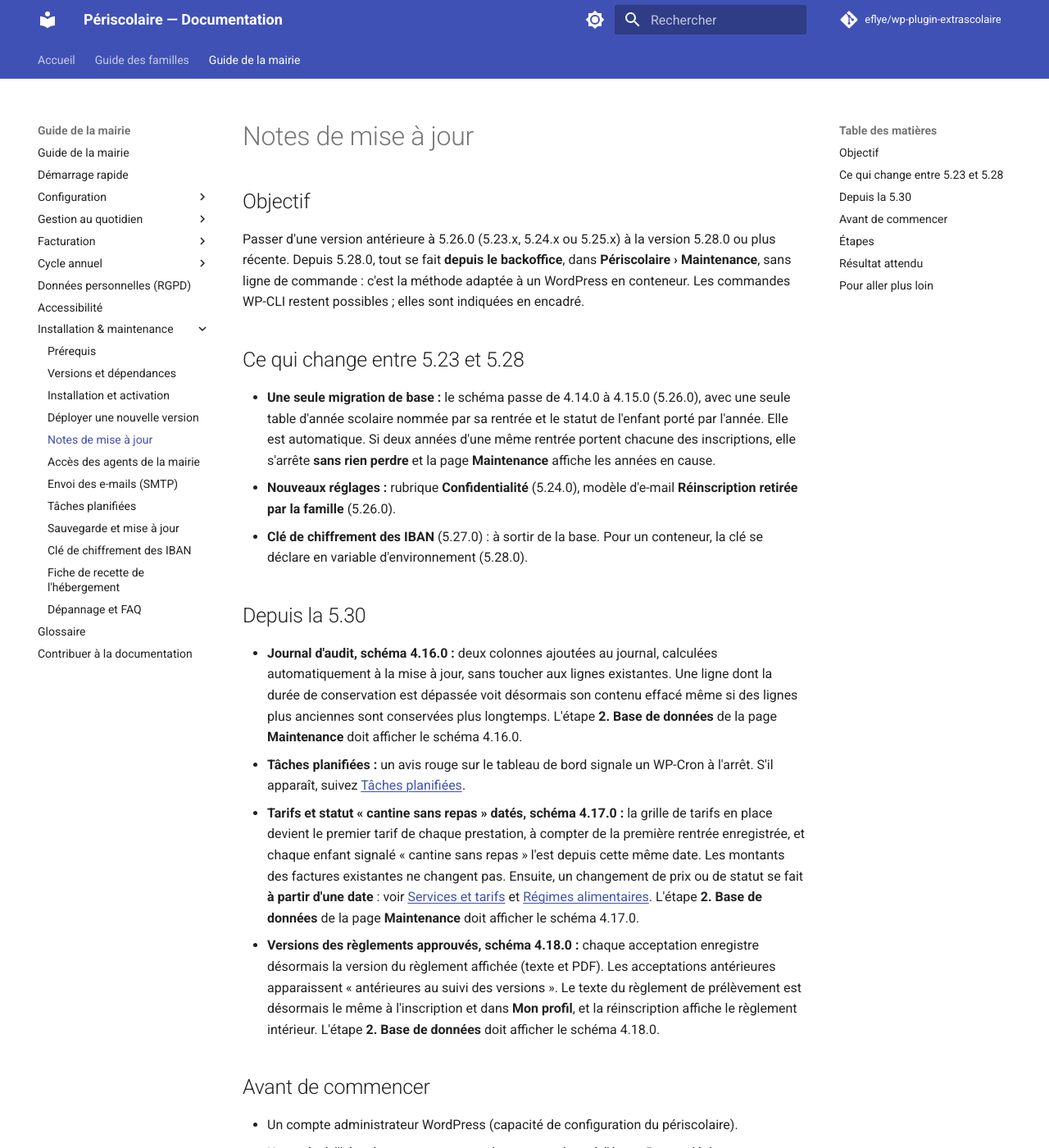
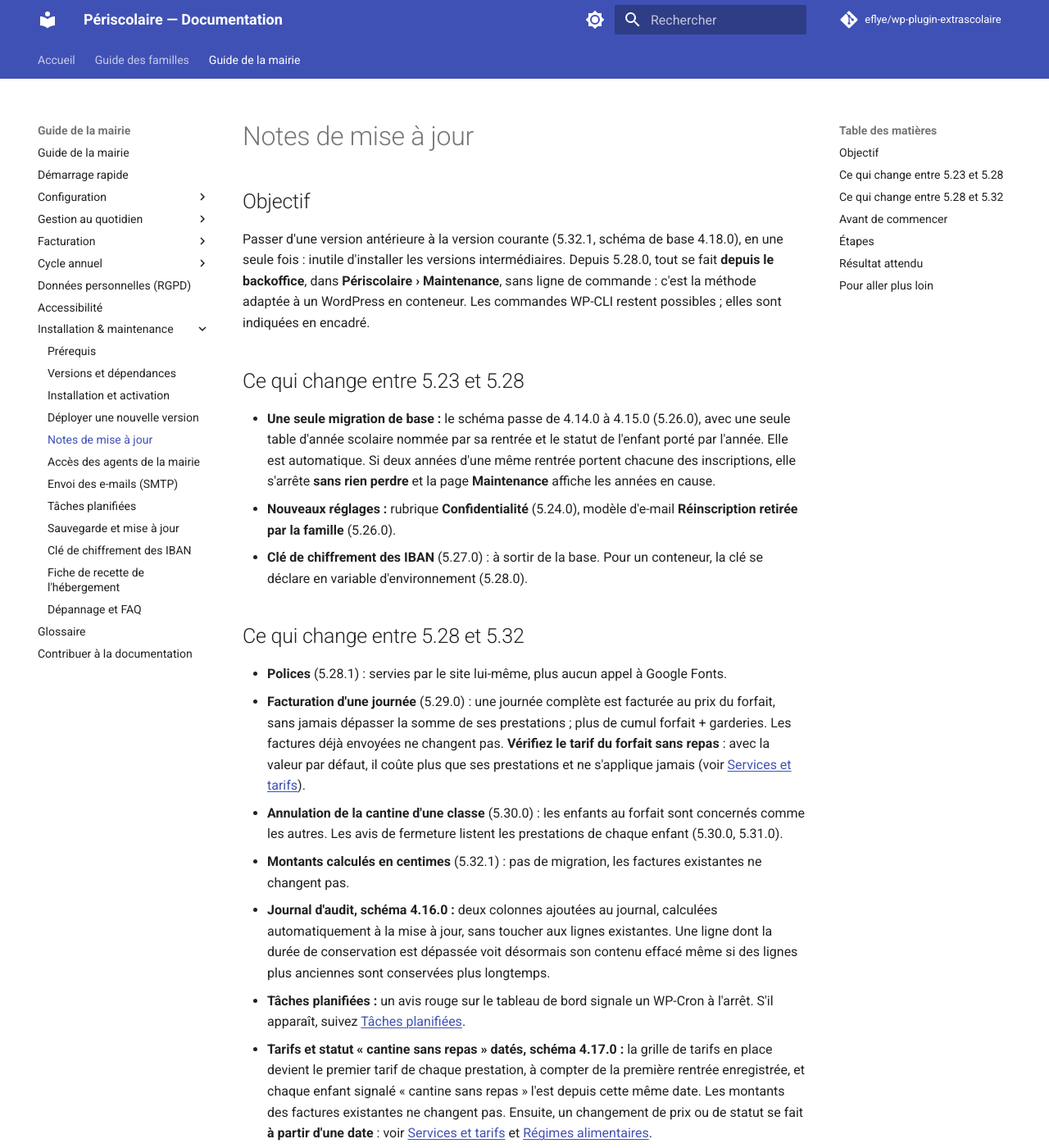
Before and after one commit to eflye/wp-plugin-extrascolaire, an MkDocs documentation site: the page built from documentation/installation/notes-mise-a-jour.md, in a window 1280 px wide and 1400 px high. Shown: the whole window at 82% size. Built offline with MkDocs 1.6.1 and Material for MkDocs 9.7.7, drawn with Linux system fonts in a browser that asks for light colours; comment, search, counter and statistics services are not loaded; some of the changed text lies outside the part shown.

Commit message:
docs: notes de mise à jour 5.32.1, documentation familles et README à jour
Co-Authored-By: Claude Opus 5.5 <noreply@anthropic.com>
Claude-Session: https://claude.ai/code/session_01NUknn5V2uYE87AKNARM7tY

```diff
--- a/documentation/installation/notes-mise-a-jour.md
+++ b/documentation/installation/notes-mise-a-jour.md
@@ -2,7 +2,7 @@
 
 ## Objectif
 
-Passer d'une version antérieure à 5.26.0 (5.23.x, 5.24.x ou 5.25.x) à la version 5.28.0 ou plus récente. Depuis 5.28.0, tout se fait **depuis le backoffice**, dans **Périscolaire › Maintenance**, sans ligne de commande : c'est la méthode adaptée à un WordPress en conteneur. Les commandes WP-CLI restent possibles ; elles sont indiquées en encadré.
+Passer d'une version antérieure à la version courante (5.32.1, schéma de base 4.18.0), en une seule fois : inutile d'installer les versions intermédiaires. Depuis 5.28.0, tout se fait **depuis le backoffice**, dans **Périscolaire › Maintenance**, sans ligne de commande : c'est la méthode adaptée à un WordPress en conteneur. Les commandes WP-CLI restent possibles ; elles sont indiquées en encadré.
 
 ## Ce qui change entre 5.23 et 5.28
 
@@ -10,12 +10,17 @@ Passer d'une version antérieure à 5.26.0 (5.23.x, 5.24.x ou 5.25.x) à la vers
 - **Nouveaux réglages :** rubrique **Confidentialité** (5.24.0), modèle d'e-mail **Réinscription retirée par la famille** (5.26.0).
 - **Clé de chiffrement des IBAN** (5.27.0) : à sortir de la base. Pour un conteneur, la clé se déclare en variable d'environnement (5.28.0).
 
-## Depuis la 5.30
+## Ce qui change entre 5.28 et 5.32
 
-- **Journal d'audit, schéma 4.16.0 :** deux colonnes ajoutées au journal, calculées automatiquement à la mise à jour, sans toucher aux lignes existantes. Une ligne dont la durée de conservation est dépassée voit désormais son contenu effacé même si des lignes plus anciennes sont conservées plus longtemps. L'étape **2. Base de données** de la page **Maintenance** doit afficher le schéma 4.16.0.
+- **Polices** (5.28.1) : servies par le site lui-même, plus aucun appel à Google Fonts.
+- **Facturation d'une journée** (5.29.0) : une journée complète est facturée au prix du forfait, sans jamais dépasser la somme de ses prestations ; plus de cumul forfait + garderies. Les factures déjà envoyées ne changent pas. **Vérifiez le tarif du forfait sans repas** : avec la valeur par défaut, il coûte plus que ses prestations et ne s'applique jamais (voir [Services et tarifs](../configuration/services-tarifs.md)).
+- **Annulation de la cantine d'une classe** (5.30.0) : les enfants au forfait sont concernés comme les autres. Les avis de fermeture listent les prestations de chaque enfant (5.30.0, 5.31.0).
+- **Montants calculés en centimes** (5.32.1) : pas de migration, les factures existantes ne changent pas.
+
+- **Journal d'audit, schéma 4.16.0 :** deux colonnes ajoutées au journal, calculées automatiquement à la mise à jour, sans toucher aux lignes existantes. Une ligne dont la durée de conservation est dépassée voit désormais son contenu effacé même si des lignes plus anciennes sont conservées plus longtemps.
 - **Tâches planifiées :** un avis rouge sur le tableau de bord signale un WP-Cron à l'arrêt. S'il apparaît, suivez [Tâches planifiées](taches-planifiees.md#alerte-de-retard).
-- **Tarifs et statut « cantine sans repas » datés, schéma 4.17.0 :** la grille de tarifs en place devient le premier tarif de chaque prestation, à compter de la première rentrée enregistrée, et chaque enfant signalé « cantine sans repas » l'est depuis cette même date. Les montants des factures existantes ne changent pas. Ensuite, un changement de prix ou de statut se fait **à partir d'une date** : voir [Services et tarifs](../configuration/services-tarifs.md) et [Régimes alimentaires](../configuration/regimes-alimentaires.md). L'étape **2. Base de données** de la page **Maintenance** doit afficher le schéma 4.17.0.
-- **Versions des règlements approuvés, schéma 4.18.0 :** chaque acceptation enregistre désormais la version du règlement affichée (texte et PDF). Les acceptations antérieures apparaissent « antérieures au suivi des versions ». Le texte du règlement de prélèvement est désormais le même à l'inscription et dans **Mon profil**, et la réinscription affiche le règlement intérieur. L'étape **2. Base de données** doit afficher le schéma 4.18.0.
+- **Tarifs et statut « cantine sans repas » datés, schéma 4.17.0 :** la grille de tarifs en place devient le premier tarif de chaque prestation, à compter de la première rentrée enregistrée, et chaque enfant signalé « cantine sans repas » l'est depuis cette même date. Les montants des factures existantes ne changent pas. Ensuite, un changement de prix ou de statut se fait **à partir d'une date** : voir [Services et tarifs](../configuration/services-tarifs.md) et [Régimes alimentaires](../configuration/regimes-alimentaires.md).
+- **Versions des règlements approuvés, schéma 4.18.0 :** chaque acceptation enregistre désormais la version du règlement affichée (texte et PDF). Les acceptations antérieures apparaissent « antérieures au suivi des versions ». Le texte du règlement de prélèvement est désormais le même à l'inscription et dans **Mon profil**, et la réinscription affiche le règlement intérieur.
 
 ## Avant de commencer
 
@@ -41,7 +46,7 @@ Passer d'une version antérieure à 5.26.0 (5.23.x, 5.24.x ou 5.25.x) à la vers
 4. **Ouvrez Périscolaire › Maintenance.** La mise à jour de la base se fait au premier affichage du backoffice. La page présente cinq étapes, chacune avec son état (**Fait**, **À faire** ou **Bloquant**) :
 
     - **1. Sauvegarde** : cochez la case une fois l'étape 1 ci-dessus réalisée, puis cliquez sur **Confirmer la sauvegarde**.
-    - **2. Base de données** : l'état doit être **Fait**, avec le schéma 4.15.0. S'il est **Bloquant** avec un tableau d'**années scolaires en double**, ouvrez **Année scolaire**, supprimez l'année en trop, c'est-à-dire celle qui n'aurait pas dû exister (ses inscriptions sont supprimées avec elle), puis cliquez sur **Relancer la mise à jour de la base**. En cas de doute sur l'année à garder, arrêtez-vous et faites-vous accompagner : les étapes réussies sont conservées, rien n'est perdu.
+    - **2. Base de données** : l'état doit être **Fait**, avec le schéma **4.18.0** (version 5.32). Les migrations s'enchaînent seules, dans l'ordre, quelle que soit la version de départ. S'il est **Bloquant** avec un tableau d'**années scolaires en double**, ouvrez **Année scolaire**, supprimez l'année en trop, c'est-à-dire celle qui n'aurait pas dû exister (ses inscriptions sont supprimées avec elle), puis cliquez sur **Relancer la mise à jour de la base**. En cas de doute sur l'année à garder, arrêtez-vous et faites-vous accompagner : les étapes réussies sont conservées, rien n'est perdu.
 
 5. **Sortez la clé de chiffrement de la base** (étape **3. Clé de chiffrement des IBAN** de la page) :
 
@@ -111,7 +116,7 @@ Passer d'une version antérieure à 5.26.0 (5.23.x, 5.24.x ou 5.25.x) à la vers
 
 ## Résultat attendu
 
-Les cinq étapes de **Périscolaire › Maintenance** sont **Fait** : base au schéma 4.15.0, clé des IBAN hors de la base, nouveaux réglages renseignés, recette signée.
+Les cinq étapes de **Périscolaire › Maintenance** sont **Fait** : base au schéma 4.18.0, clé des IBAN hors de la base, nouveaux réglages renseignés, recette signée. Aucun avis « tâches planifiées » ne s'affiche sur le tableau de bord. Dans **Réglages › Tarifs**, chaque prestation a un tarif du jour ; dans **Enfants**, les enfants « cantine sans repas » le sont toujours.
 
 ## Pour aller plus loin
 
```
Also changed, not shown: README.md (+14 -6 lines), documentation/familles/inscription.md (+1 -1 lines), documentation/familles/planning.md (+1 -1 lines), documentation/familles/profil-paiement.md (+1 -1 lines), documentation/installation/deploiement-zip.md (+2 -2 lines).
